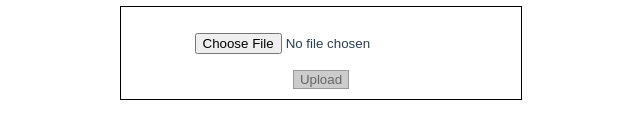
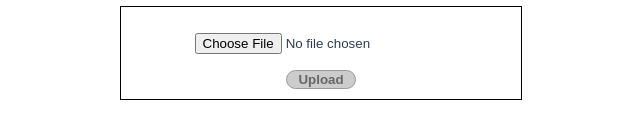
Before and after one commit to rebeccapeltz/vue-cloudinary-file-upload, a Vue app: page / in a window 1280 px wide. Shown: the part 249-388 px from the top of the page, without its empty margins (319-959 px from the left). Built offline with nearby package versions, Linux system fonts and the light colour scheme.

Commit message:
update button styles

```diff
--- a/src/components/HelloWorld.vue
+++ b/src/components/HelloWorld.vue
@@ -129,8 +129,18 @@ form {
   margin: 0 auto;
   padding: 10px;
 }
+button {
+  width: 100px;
+  height: auto;
+  background-color:blue;
+  color: white;
+  font-weight: bold;
+  border-radius: 10px;
+}
 button:disabled,
 button[disabled] {
+  width: 70px;
+  height: auto;
   border: 1px solid #999999;
   background-color: #cccccc;
   color: #666666;
```
Also changed, not shown: 9 other files (tests, documents, lock files or other folders).
